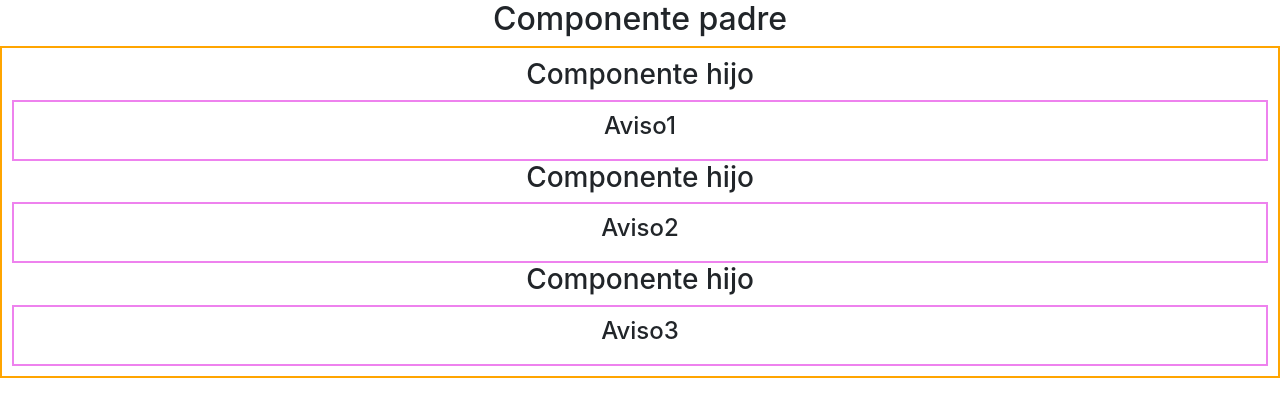
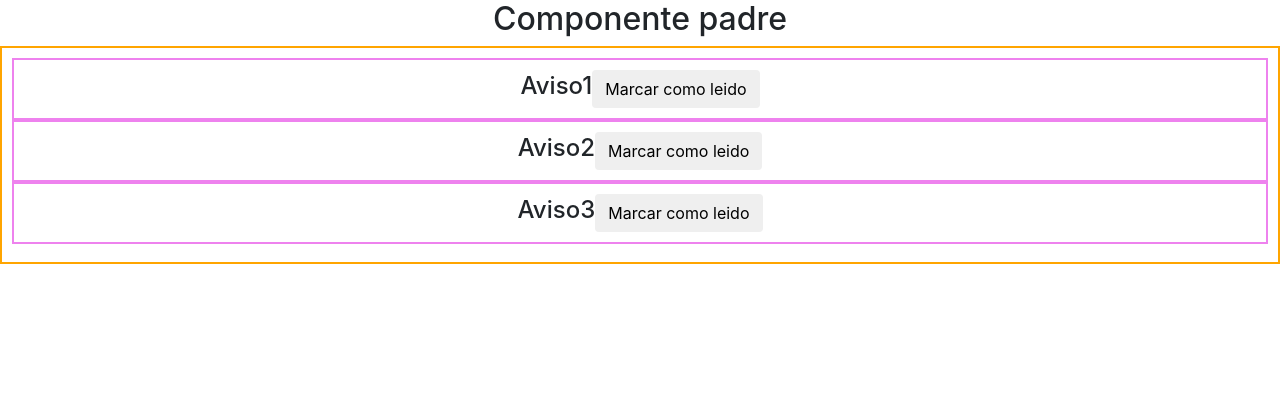
Before and after one commit to qu3qui/learning-Angular4, an Angular app in the folder appCurso/: page / in a window 1280 px wide. Shown: the top 416 px of the page. Built offline with nearby package versions, Linux system fonts and the light colour scheme.

Commit message:
@Output
como pasar parametros de un metodo de un componente a otro componente

```diff
--- a/appCurso/src/app/hijo/hijo.component.css
+++ b/appCurso/src/app/hijo/hijo.component.css
@@ -4,3 +4,7 @@
   border-color: violet;
   padding: 10px;
 }
+
+.tachado{
+  text-decoration: line-through;
+}
--- a/appCurso/src/app/hijo/hijo.component.html
+++ b/appCurso/src/app/hijo/hijo.component.html
@@ -1,4 +1,11 @@
-<h3>Componente hijo</h3>
 <div class="hijo">
-  <h4>{{ aviso }}</h4>
+  <h4 [ngClass]="{tachado: leido == true}" style="display: inline">{{ aviso }}</h4>
+  <button class="btn btn.success float-md.right"
+  (click)="marcar(); detectar($event)"
+  *ngIf="leido ==false"> Marcar como leido </button>
+
+  <button class="btn btn.success float-md.right"
+  (click)="marcar()"
+  *ngIf="leido ==true"> Desmarcar como leido </button>
+
 </div>
--- a/appCurso/src/app/hijo/hijo.component.ts
+++ b/appCurso/src/app/hijo/hijo.component.ts
@@ -1,4 +1,4 @@
-import { Component, OnInit, Input } from '@angular/core';
+import { Component, OnInit, Input, Output, EventEmitter } from '@angular/core';
 
 @Component({
   selector: 'app-hijo',
@@ -8,6 +8,19 @@ import { Component, OnInit, Input } from '@angular/core';
 export class HijoComponent implements OnInit {
 
   @Input() aviso: string;
+  @Output() mensajeMarcado = new EventEmitter();
+
+  leido: boolean = false;
+  mensaje: string;
+
+  marcar(event){
+  this.leido = !this.leido;
+  }
+
+  detectar(event){
+    this.mensaje = this.aviso;
+    this.mensajeMarcado.emit(this.mensaje);
+  }
   constructor() { }
 
   ngOnInit() {
--- a/appCurso/src/app/padre/padre.component.html
+++ b/appCurso/src/app/padre/padre.component.html
@@ -1,4 +1,7 @@
 <h2>Componente padre</h2>
 <div class="padre">
-  <app-hijo *ngFor="let avisop of avisos" [aviso]="avisop"></app-hijo>
+  <app-hijo *ngFor="let avisop of avisos" [aviso]="avisop"
+  (mensajeMarcado)="mostrarMensaje($event)"></app-hijo>
+
+  <h3 class="text-center">{{ texto }}</h3>
 </div>
--- a/appCurso/src/app/padre/padre.component.ts
+++ b/appCurso/src/app/padre/padre.component.ts
@@ -8,6 +8,10 @@ import { Component, OnInit } from '@angular/core';
 export class PadreComponent implements OnInit {
 
   avisos: string[] = ['Aviso1', 'Aviso2', 'Aviso3'];
+  texto: string;
+  mostrarMensaje(event){
+    this.texto = event + ' marcado como leido';
+  }
   constructor() { }
 
   ngOnInit() {
```
